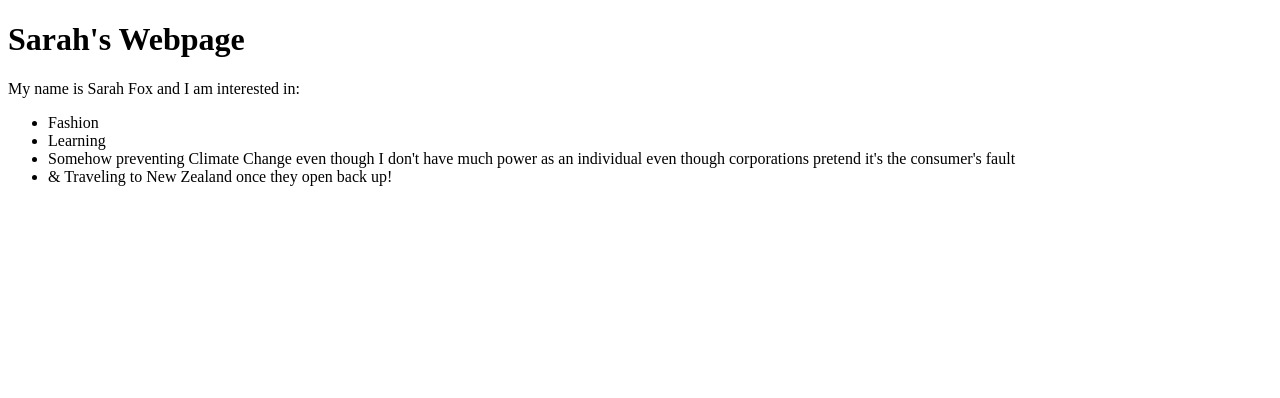
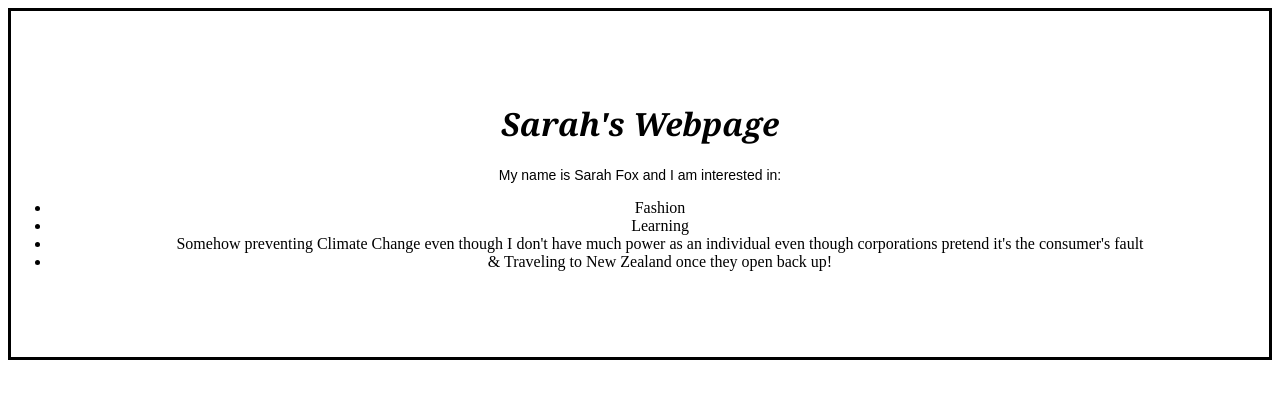
Before and after one commit to foxster14/virtual-machine-shenanigans, a plain HTML site: page index.html in a window 1280 px wide. Drawn offline with Linux system fonts and the light colour scheme.

Commit message:
added div tag and centered text

```diff
--- a/index.html
+++ b/index.html
@@ -2,10 +2,11 @@
 <html>
   <head>
    <title>My Web Page</title>
+   <link rel="stylesheet" href="style.css">
   </head>
   <body>
-
-  <h1>Sarah's Webpage</h1>
+    <div>
+        <h1><i>Sarah's Webpage</i></h1>
         <p>My name is Sarah Fox and I am interested in:</p>
         <ul>
             <li>Fashion</li>
@@ -13,6 +14,7 @@
             <li>Somehow preventing Climate Change even though I don't have much power as an individual even though corporations pretend it's the consumer's fault</li>
             <li>& Traveling to New Zealand once they open back up!</li>
         </ul>
+    </div>
 
   </body>
 </html>
--- a/style.css
+++ b/style.css
@@ -6,3 +6,9 @@ p {
     font-size: 14px;
     font-family: Arial, Helvetica, sans-serif;
 }
+
+div {
+    padding: 70px 0;
+    text-align: center;
+    border: 3px solid black;
+}
```
Lines whose indentation alone changed are shown as unchanged.
